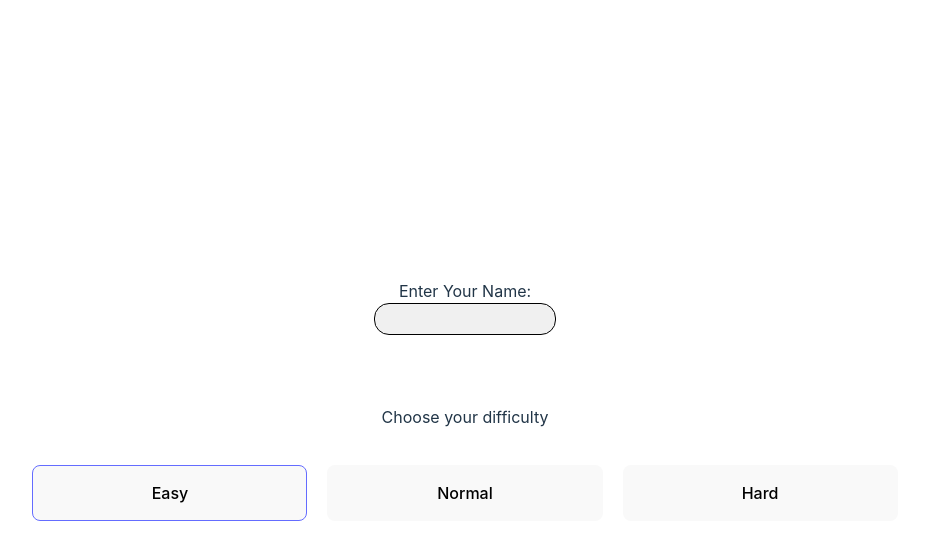
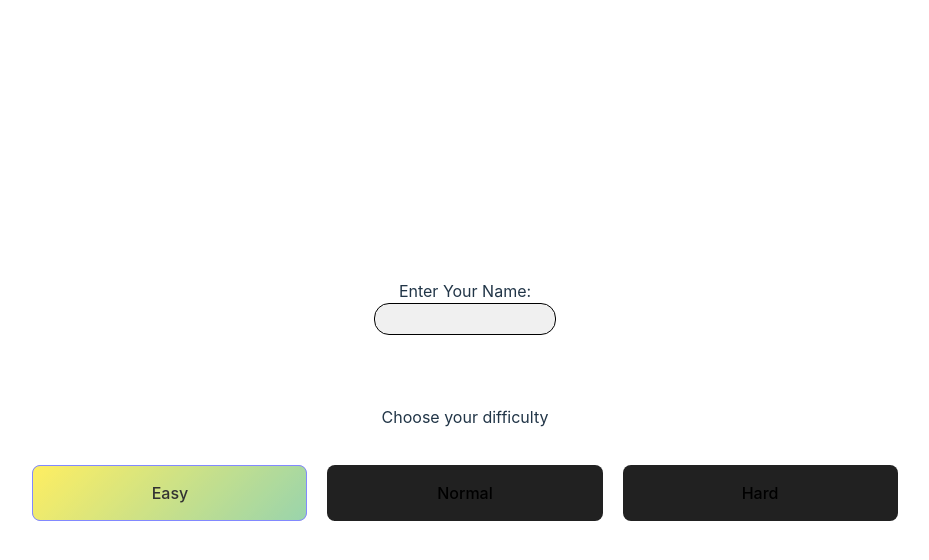
Before and after one commit to TheBenster/TOP-memory_card, a React (Vite) app: page / in a window 1280 px wide. In both pictures the pointer is over the button "Easy". Shown: the top 560 px of the page, without its empty margins (175-1104 px from the left). Built offline with nearby package versions, Linux system fonts and the light colour scheme.

Commit message:
mild alignment changes

```diff
--- a/src/stylesheets/ani.css
+++ b/src/stylesheets/ani.css
@@ -34,3 +34,22 @@
         background-position: 50% 0%;
     }
 }
+
+.diff-button {
+    background: #212121;
+    transition: GradientAnim 0.7s ease-in-out;
+}
+
+.diff-button:hover {
+    opacity: 0.8;
+    animation: GradientAnim var(--anim-duration) ease-in-out 5s infinite
+        alternate;
+    background-size: 200% 200%;
+    color: black;
+    background-image: linear-gradient(
+        135deg,
+        var(--overlay-color-2) 0%,
+        var(--overlay-color-1) 100%
+    );
+    transition-duration: 0.7s;
+}
--- a/src/stylesheets/cards.css
+++ b/src/stylesheets/cards.css
@@ -46,6 +46,7 @@
 .youWon {
     display: flex;
     align-items: center;
+    flex-direction: column;
     justify-content: center;
     margin: 0;
 }
```
